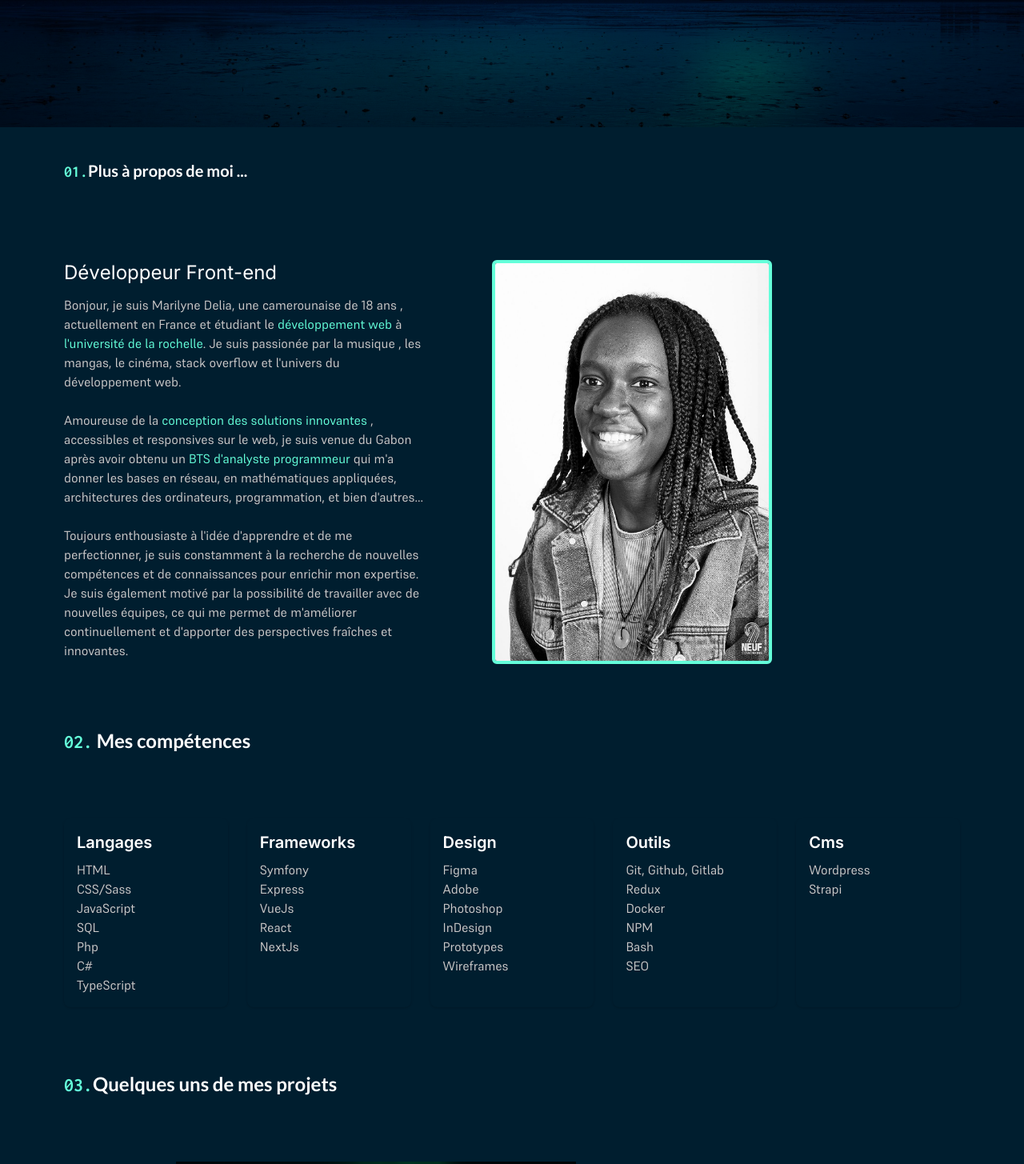
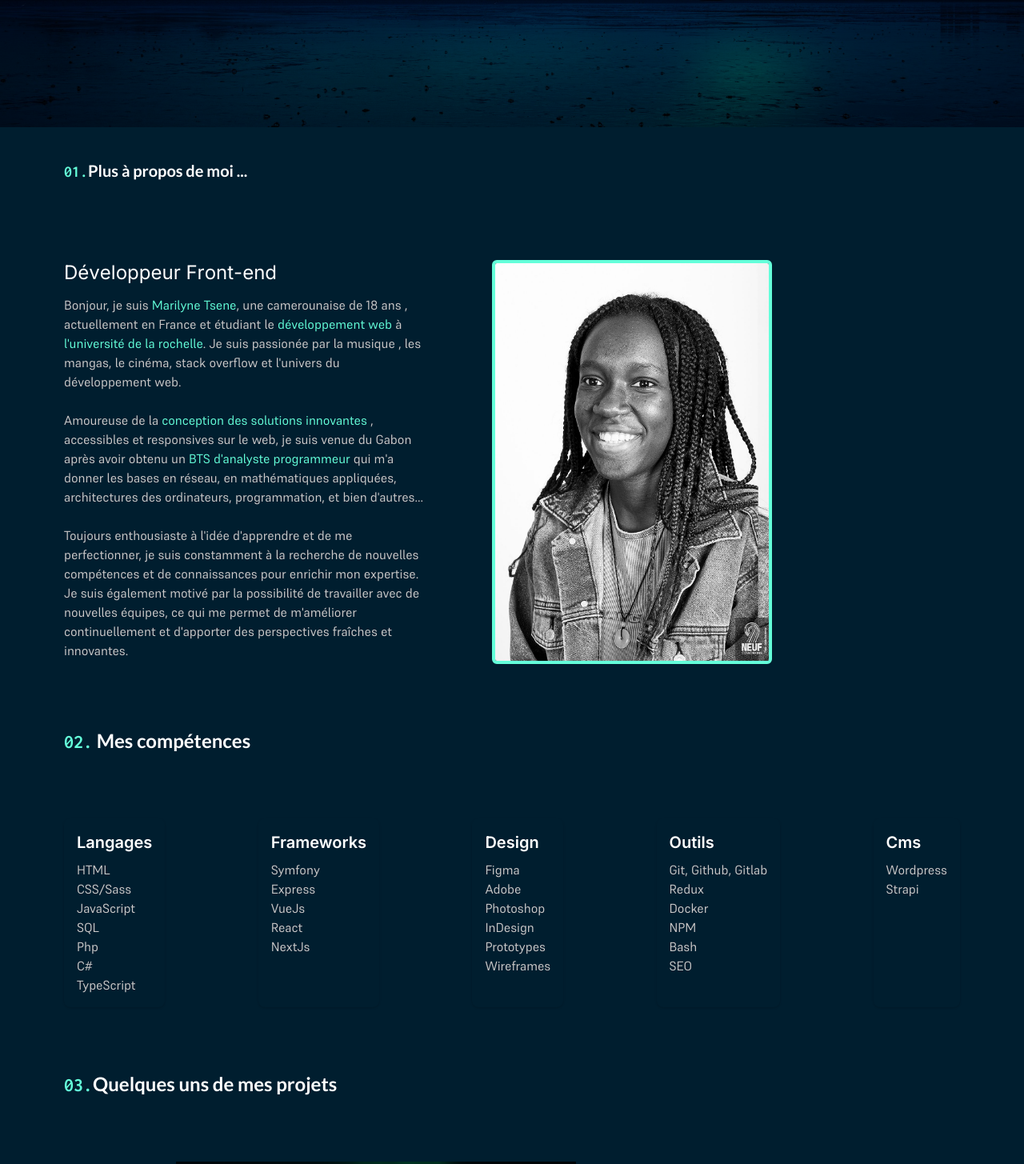
Before and after one commit to FujiminoDeliaMary/Portfolio-v2, a Next.js app: page / in a window 1280 px wide. Shown: the part 505-1960 px from the top of the page at 80% size. Built offline with nearby package versions, Linux system fonts and the light colour scheme.

Commit message:
fix du footer

```diff
--- a/src/components/Footer.jsx
+++ b/src/components/Footer.jsx
@@ -10,7 +10,7 @@ import { Link as ScrollLink, animateScroll as scroll } from 'react-scroll';
 const Footer = () => {
   return (
 
-    <footer className='flex justify-between  items-end px-10 pt-28 pb-10 bg-background text-white'>
+    <footer className='flex justify-center lg:justify-between items-end px-10 pt-28 pb-10 bg-background text-white'>
         <div className='hidden lg:flex flex-col flex-1 gap-3 '>
             <p className="text-xl text-green">Marilyne</p>
             <p className={` lg:w-2/3 text-secondary text-sm ${inconsolata.className}`}>Je suis marilyne - jeune développeuse web full Stack . Merci d’avoir visité mon site et à bientôt !</p>
--- a/src/components/Hero.jsx
+++ b/src/components/Hero.jsx
@@ -19,7 +19,7 @@ const Hero = () => {
             <div className='flex flex-col gap-3'>
               <h3 className='text-white text-2xl'><FlipWords words={words} className="custom-class"/></h3>
               <p className={` text-secondary text-md ${supreme.className}`}>
-              Bonjour, je suis Marilyne Delia, une camerounaise de 18 ans , actuellement en France et étudiant le <strong className='text-green font-normal'>développement web</strong> à <strong className='text-green font-normal'>l&apos;université de la rochelle</strong>. Je suis passionée par la musique , les mangas, le cinéma, stack overflow et l&apos;univers du développement web.<br></br><br></br>
+              Bonjour, je suis <strong className='text-green font-normal'>Marilyne Tsene</strong>, une camerounaise de 18 ans , actuellement en France et étudiant le <strong className='text-green font-normal'>développement web</strong> à <strong className='text-green font-normal'>l&apos;université de la rochelle</strong>. Je suis passionée par la musique , les mangas, le cinéma, stack overflow et l&apos;univers du développement web.<br></br><br></br>
               Amoureuse de la <strong className='text-green font-normal'>conception des solutions innovantes</strong> , accessibles et responsives  sur le web, je suis venue du Gabon après avoir obtenu un <strong className='text-green font-normal'>BTS d&apos;analyste programmeur</strong>  qui m&apos;a donner les bases en réseau, en mathématiques appliquées, architectures des ordinateurs, programmation, et bien d&apos;autres...<br></br><br></br>
 
               Toujours enthousiaste à l&apos;idée d&apos;apprendre et de me perfectionner, je suis constamment à la recherche de nouvelles compétences et de connaissances pour enrichir mon expertise. Je suis également motivé par la possibilité de travailler avec de nouvelles équipes, ce qui me permet de m&apos;améliorer continuellement et d&apos;apporter des perspectives fraîches et innovantes.
--- a/src/components/Skills.jsx
+++ b/src/components/Skills.jsx
@@ -15,9 +15,9 @@ const Skills = () => {
         <h2 className={`text-2xl font-bold ${lato.className} `}>
             <span className={` text-green ${inconsolata.className}`}>02.</span> Mes compétences
         </h2>
-        <div className="grid grid-cols-1 md:grid-cols-2 lg:grid-cols-5 gap-6 pt-20">
+        <div className="flex flex-wrap justify-between gap-6 pt-20">
         {Object.keys(skills).map((category) => (
-          <div key={category} className=" rounded-lg shadow p-4">
+          <div key={category} className=" rounded-lg shadow p-4 w-fit">
             <h3 className="text-xl font-semibold mb-2 capitalize">{category}</h3>
             <ul className="list-disc list-inside">
               {skills[category].map((skill) => (
```
